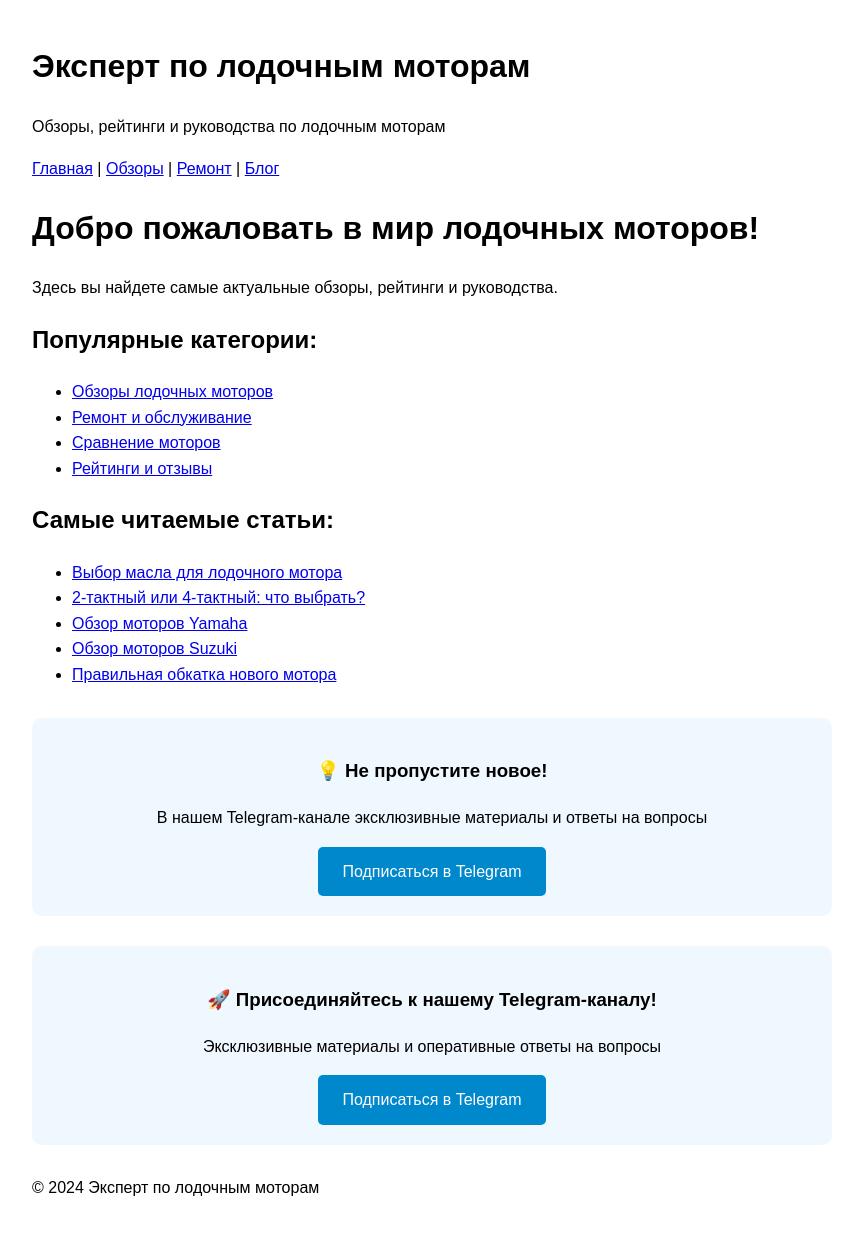
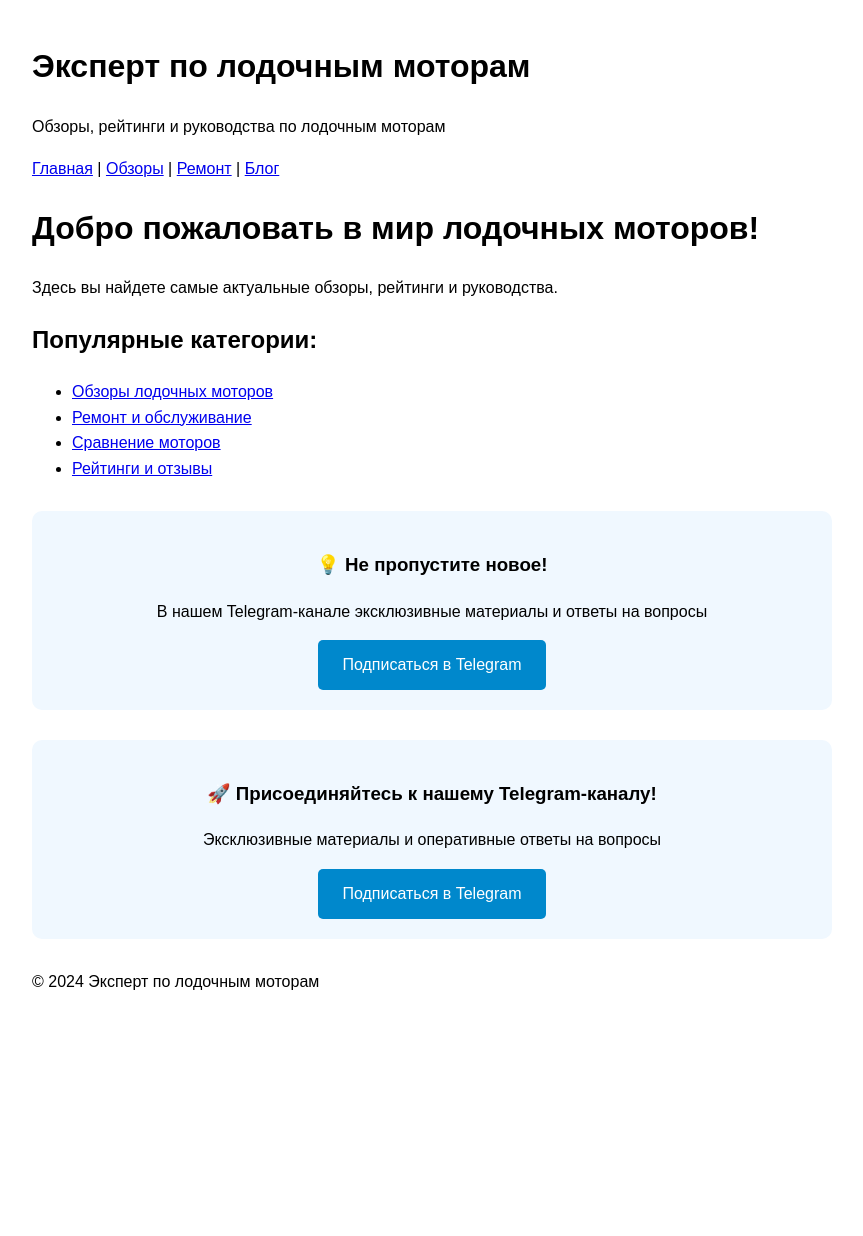
Before and after one commit to lodochnye-motory/lodochnye-motory.github.io, a Jekyll site: the page built from index.md, in a window 1280 px wide. Shown: the whole page, without its empty margins (208-1071 px from the left). Built offline with Jekyll 4.4.1, drawn with Linux system fonts in a browser that asks for light colours; after the commit the page ends 1030 px from its top, so only the background shows below that.

Commit message:
Update index.md

```diff
--- a/index.md
+++ b/index.md
@@ -1,6 +1,6 @@
 ---
 layout: default
-title: "Главная"
+title: Главная
 ---
 
 # Добро пожаловать в мир лодочных моторов!
@@ -14,14 +14,6 @@ title: "Главная"
 - [Сравнение моторов](/sravnenie/)
 - [Рейтинги и отзывы](/reyting/)
 
-## Самые читаемые статьи:
-
-- [Выбор масла для лодочного мотора](/remont/maslo-dlya-lodochnogo-motora/)
-- [2-тактный или 4-тактный: что выбрать?](/sravnenie/2t-vs-4t/)
-- [Обзор моторов Yamaha](/obzory/yamaha/)
-- [Обзор моторов Suzuki](/obzory/suzuki/)
-- [Правильная обкатка нового мотора](/remont/obkatka-lodochnogo-motora/)
-
 <div class="cta-block">
 <h3>💡 Не пропустите новое!</h3>
 <p>В нашем Telegram-канале эксклюзивные материалы и ответы на вопросы</p>
```
